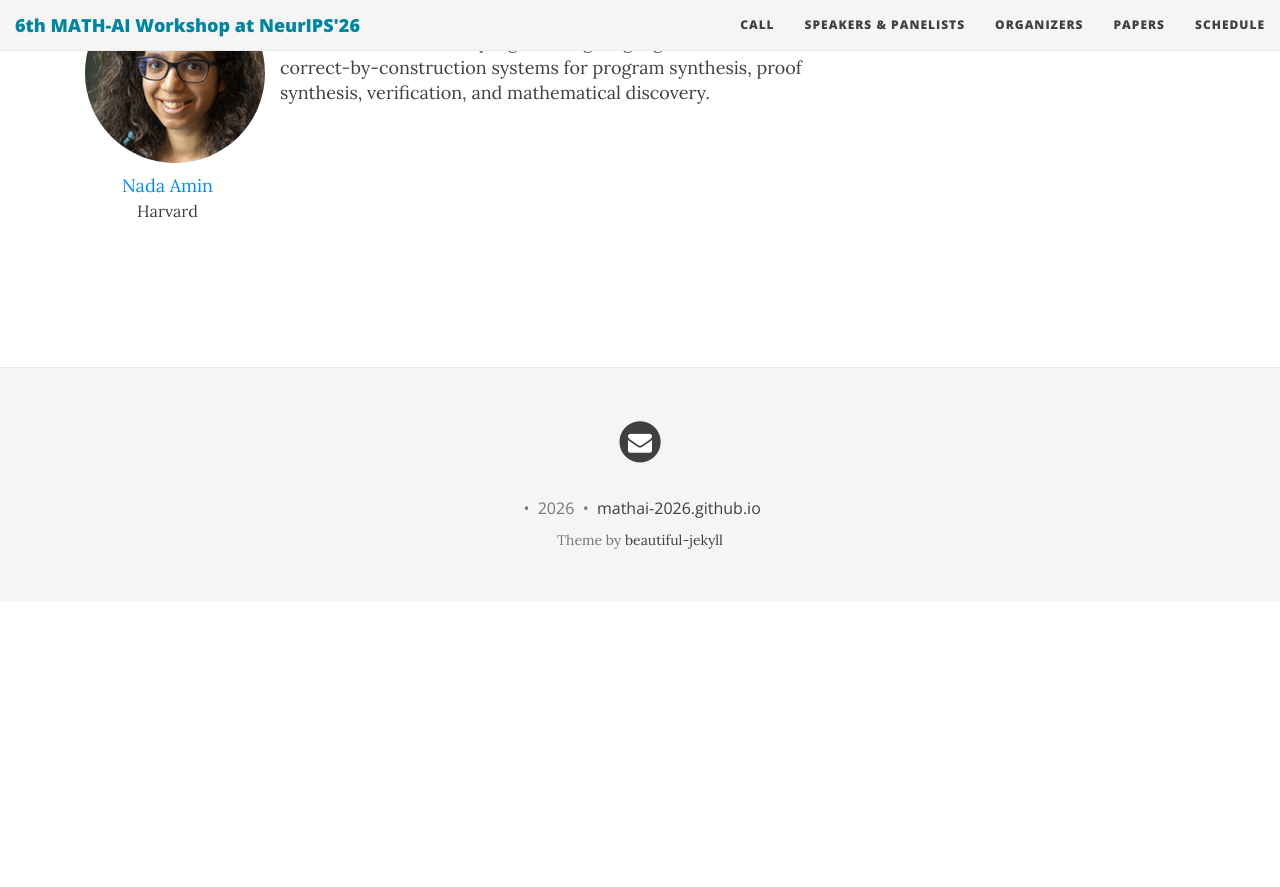
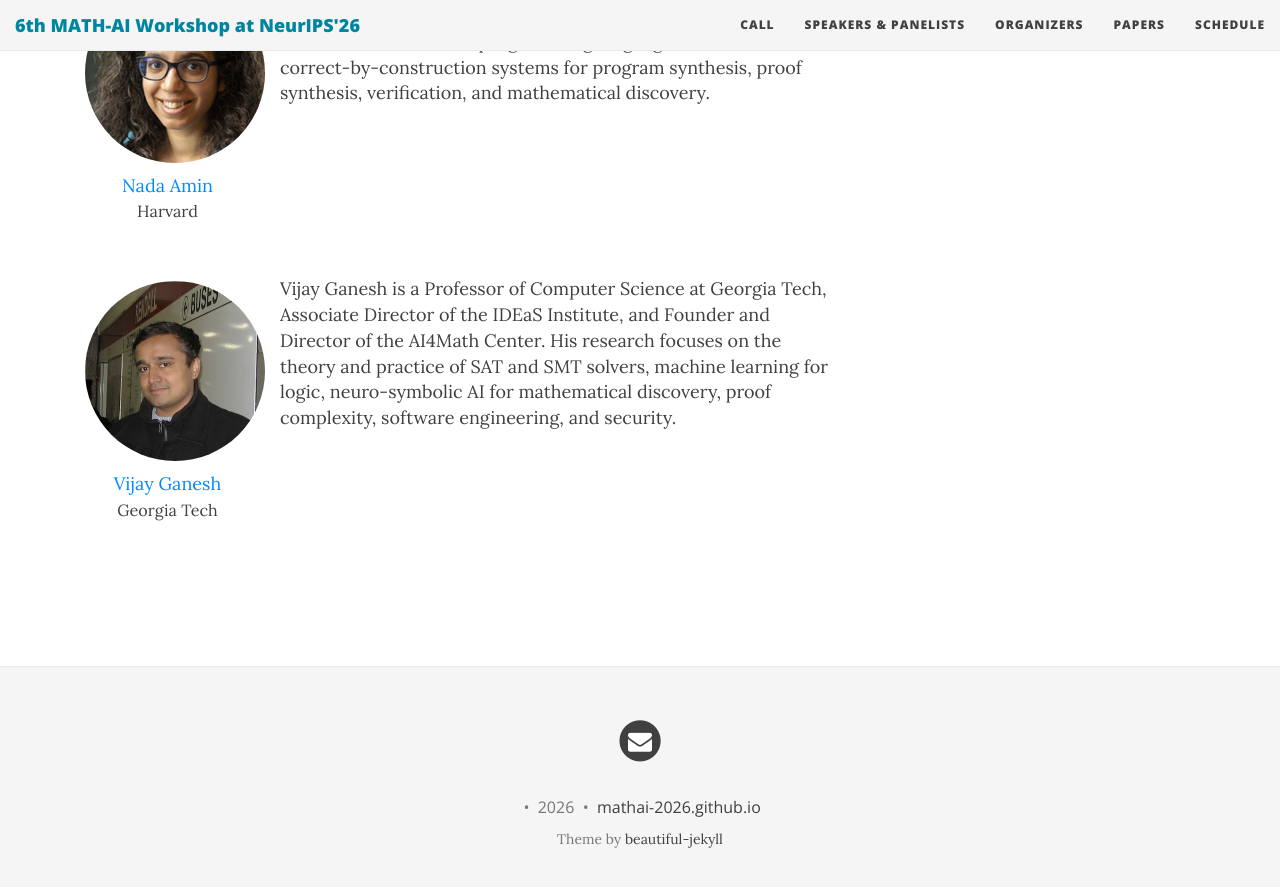
Before and after one commit to mathai-2026/mathai-2026.github.io, a Jekyll site: the page built from speakers.md, in a window 1280 px wide and 900 px high, scrolled down 2540 px. Shown: the top 887 px of the window. Built offline with Jekyll 4.4.1, drawn with Linux system fonts in a browser that asks for light colours; nearby versions of some CDN libraries; before the commit the page ends 3141 px from its top, so only the background shows below that.

Commit message:
Speaker update

```diff
--- a/_data/speakers.yml
+++ b/_data/speakers.yml
@@ -53,3 +53,10 @@ namin:
     affiliation: "Harvard"
     img: "namin.jpg"
     bio: "Nada Amin is an Assistant Professor of Computer Science at Harvard SEAS and recipient of a PLDI Distinguished Paper Award. Her research combines programming languages and AI to build correct-by-construction systems for program synthesis, proof synthesis, verification, and mathematical discovery."
+
+vganesh:
+    name: "Vijay Ganesh"
+    url: "https://vganesh1.github.io/"
+    affiliation: "Georgia Tech"
+    img: "vganesh.jpg"
+    bio: "Vijay Ganesh is a Professor of Computer Science at Georgia Tech, Associate Director of the IDEaS Institute, and Founder and Director of the AI4Math Center. His research focuses on the theory and practice of SAT and SMT solvers, machine learning for logic, neuro-symbolic AI for mathematical discovery, proof complexity, software engineering, and security."
```
Also changed, not shown: img/vganesh.jpg (added).
